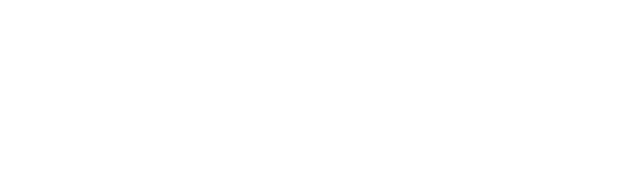
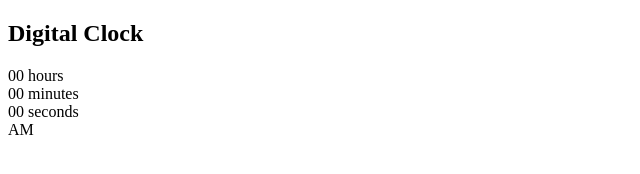
Before and after one commit to harun3851/digital-clock, a plain HTML site: page index.html in a window 1280 px wide. Shown: the whole page, without its empty margins (0-640 px from the left). Drawn offline with Linux system fonts and the light colour scheme.

Commit message:
html part

```diff
--- a/index.html
+++ b/index.html
@@ -7,6 +7,23 @@
     <title>Digital Clock </title>
 </head>
 <body>
-
+    <h2>Digital Clock</h2>
+ <div class="div">
+    <div>
+       <span id="hour">00</span>
+       <span class="text">hours</span>
+    </div>
+    <div>
+        <span id="minutes">00</span>
+        <span class="text">minutes</span>
+     </div>
+     <div>
+        <span id="seconds">00</span>
+        <span class="text">seconds</span>
+     </div>
+     <div>
+        <span id="ampm">AM</span>
+     </div>
+ </div>
 </body>
 </html>
```
